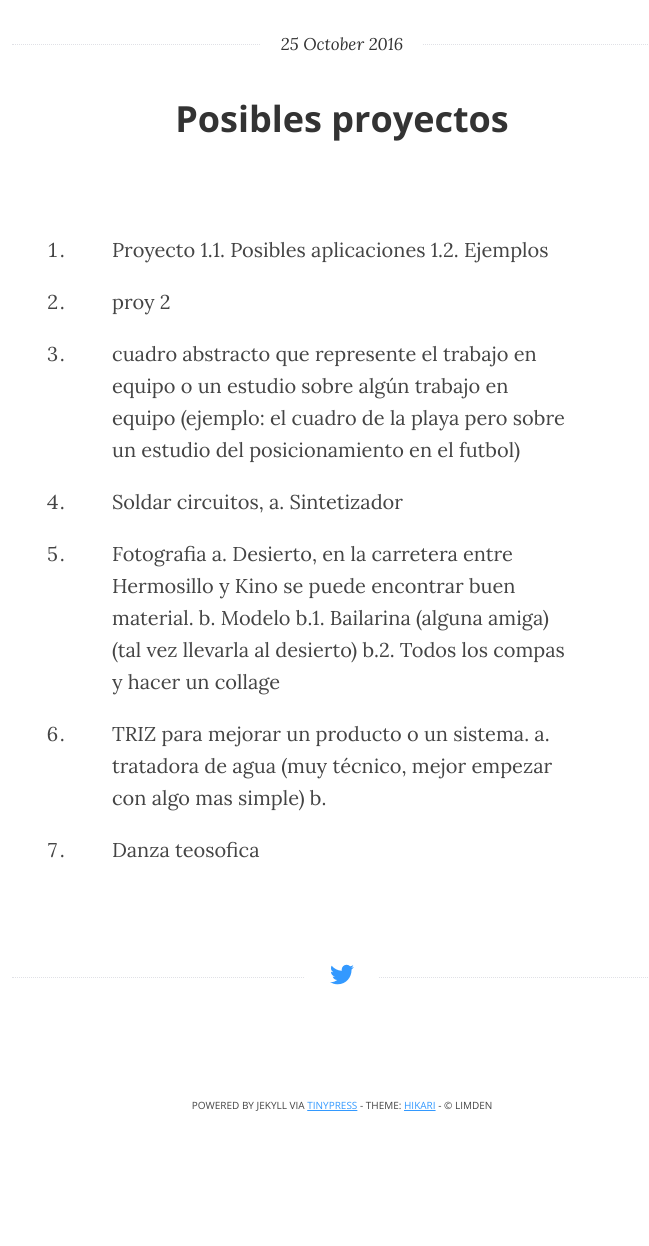
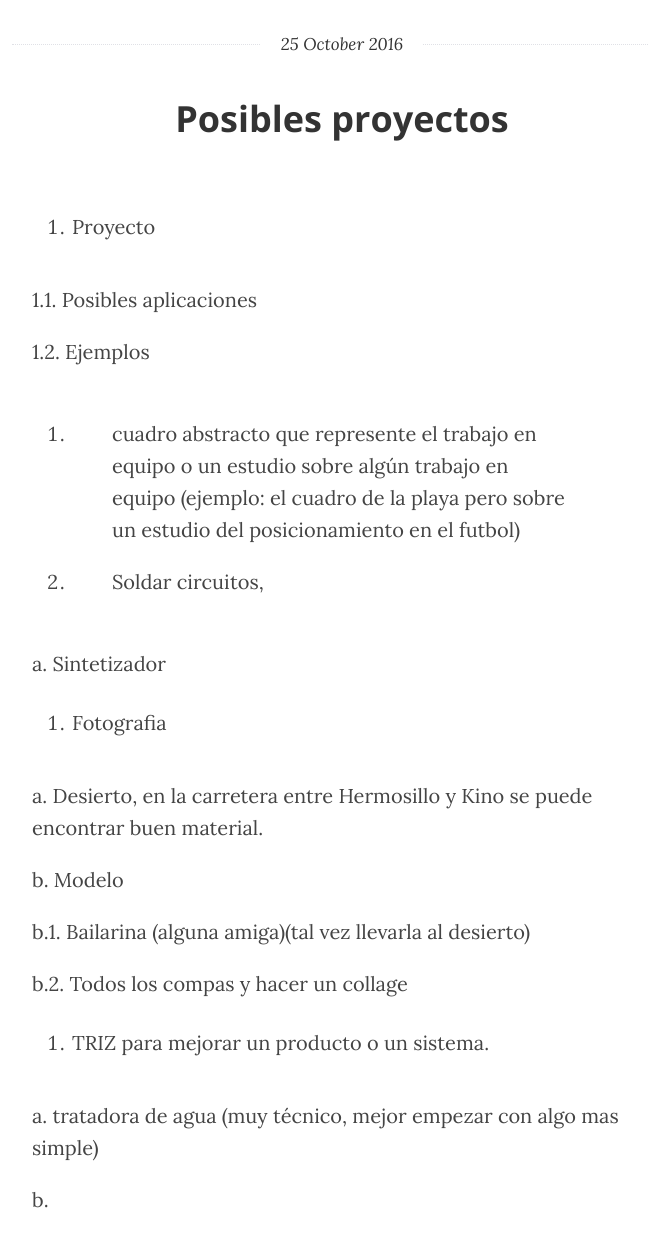
Before and after one commit to limden/limden.github.io, a Jekyll site: the page built from _posts/2016-10-25-posibles-proyectos.markdown, in a window 1280 px wide and 1400 px high, cut to the strip 154-1400 px from the top of the window. Shown: the whole strip, without its empty margins (298-947 px from the left). Built offline with Jekyll 4.4.1, drawn with Linux system fonts in a browser that asks for light colours.

Commit message:
Post update: Posibles proyectos

```diff
--- a/_posts/2016-10-25-posibles-proyectos.markdown
+++ b/_posts/2016-10-25-posibles-proyectos.markdown
@@ -4,25 +4,38 @@ title: Posibles proyectos
 layout: post
 ---
 1. Proyecto
+
 1.1. Posibles aplicaciones
+
 1.2. Ejemplos
 
-1. proy 2
 
 
 1. cuadro abstracto que represente el trabajo en equipo o un estudio sobre algún trabajo en equipo (ejemplo: el cuadro de la playa pero sobre un estudio del posicionamiento en el futbol)
 
 2. Soldar circuitos,
+
 a. Sintetizador
 
+
 3. Fotografia
+
 a. Desierto, en la carretera entre Hermosillo y Kino se puede encontrar buen material.
+
 b. Modelo
+
 b.1. Bailarina (alguna amiga)(tal vez llevarla al desierto)
+
 b.2. Todos los compas y hacer un collage
 
+
+
 4. TRIZ para mejorar un producto o un sistema.
+
 a. tratadora de agua (muy técnico, mejor empezar con algo mas simple)
+
 b.
 
+
+
 5. Danza teosofica
```
